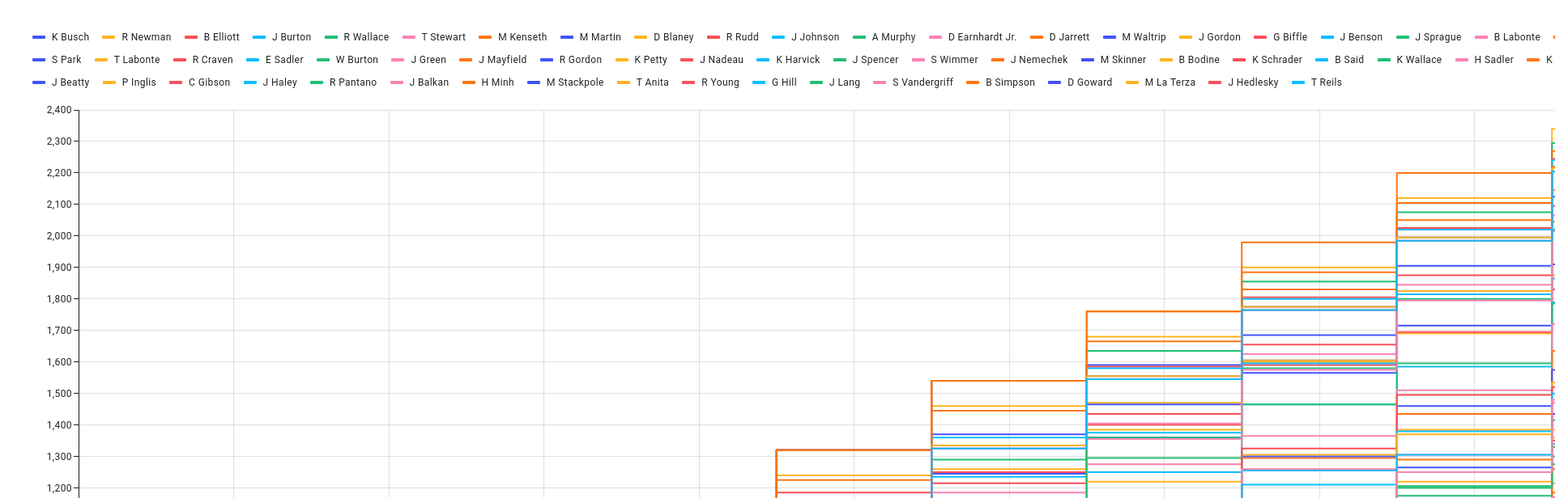
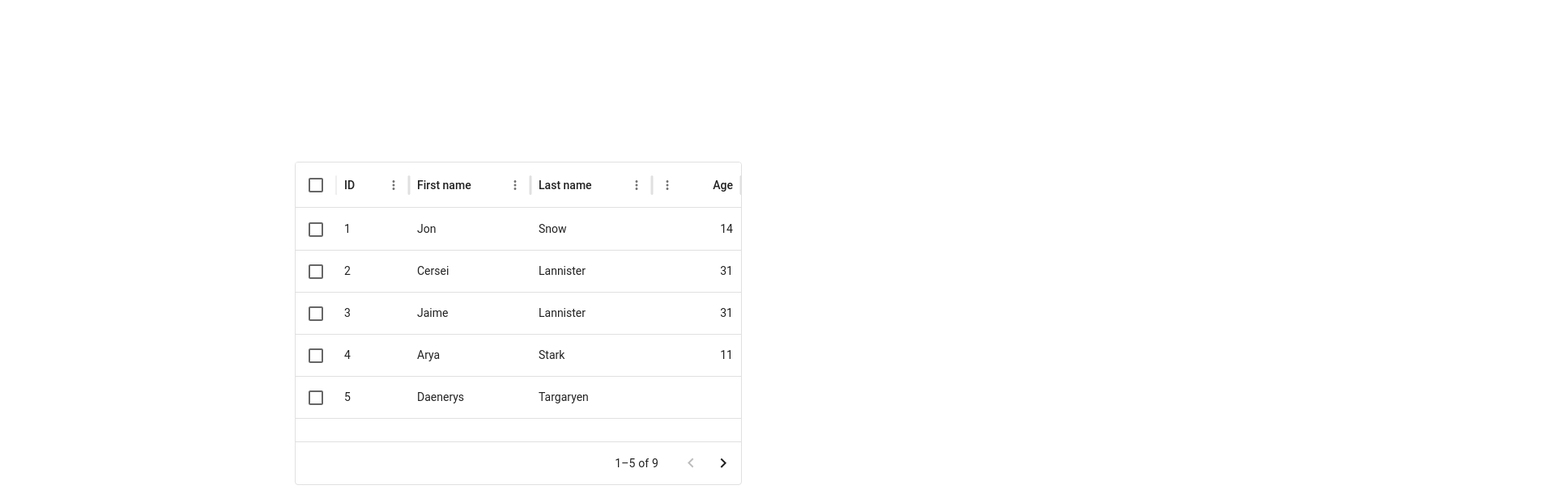
Before and after one commit to AsMurphy-student/nr2003-points-site, a React (Vite) app: page / in a window 1280 px wide. Shown: the top 616 px of the page at 81% size, 1920 px wide, since content can reach past the window. Built offline with nearby package versions, Linux system fonts and the light colour scheme.

Commit message:
Started work on standings chart stuff

```diff
--- a/package.json
+++ b/package.json
@@ -14,6 +14,7 @@
     "@emotion/styled": "^11.14.0",
     "@mui/material": "^7.0.2",
     "@mui/x-charts": "^8.0.0-beta.3",
+    "@mui/x-data-grid": "^8.0.0-beta.3",
     "react": "^19.0.0",
     "react-dom": "^19.0.0"
   },
--- a/src/App.tsx
+++ b/src/App.tsx
@@ -1,10 +1,13 @@
 import { useState } from 'react'
+import * as React from 'react';
 import './App.css'
 import { BarChart, LineChart, LineSeriesType } from '@mui/x-charts'
-import { Container } from '@mui/material'
+import { Box, Container } from '@mui/material'
 
 import { driversData } from './jsonFetchers/rosterData'
 import { Driver } from './interfaces/driver'
+
+import { DataGrid, GridColDef } from '@mui/x-data-grid';
 
 function App() {
   // const [count, setCount] = useState(0);
@@ -38,6 +41,7 @@ function App() {
           else{
             pointsPerRace[p] = 0;
           }
+          continue;
         }
         const pt = (5 * (43 - (driversData[d].finishPositions[p] - 1)));
         if (p > 0) {
@@ -59,9 +63,11 @@ function App() {
 
   let lineArray: LineSeriesType[] = [];
 
-  for (let i=0;i<driversData.length;i++) {
+  const [count, setCount] = useState(driversData.length);
+
+  for (let i=0;i<count;i++) {
     const newSeries: LineSeriesType = {
-      curve: "step",
+      curve: "linear",
       data: driversPointsPerRace[i],
       label: driversNames[i],
       type: 'line',
@@ -129,13 +135,66 @@ function App() {
         Click on the Vite and React logos to learn more
       </p> */}
 
-      <LineChart
+      {/* <LineChart
         xAxis={[{ data: [1, 2, 3, 4, 5, 6, 7, 8, 9, 10, 11], scaleType: "point" }]}
         series={lineArray}
         height={1000}
         width={2000}
         grid={{ vertical: true, horizontal: true }}
       />
+      <button onClick={() => setCount((count) => count - 1)}>
+          count is {count}
+        </button>
+        <button onClick={() => setCount((count) => count + 1)}>
+          count is {count}
+        </button> */}
+
+      <Box sx={{ height: 400, width: '100%' }}>
+        <DataGrid
+          rows={[
+            { id: 1, lastName: 'Snow', firstName: 'Jon', age: 14 },
+            { id: 2, lastName: 'Lannister', firstName: 'Cersei', age: 31 },
+            { id: 3, lastName: 'Lannister', firstName: 'Jaime', age: 31 },
+            { id: 4, lastName: 'Stark', firstName: 'Arya', age: 11 },
+            { id: 5, lastName: 'Targaryen', firstName: 'Daenerys', age: null },
+            { id: 6, lastName: 'Melisandre', firstName: null, age: 150 },
+            { id: 7, lastName: 'Clifford', firstName: 'Ferrara', age: 44 },
+            { id: 8, lastName: 'Frances', firstName: 'Rossini', age: 36 },
+            { id: 9, lastName: 'Roxie', firstName: 'Harvey', age: 65 },
+          ]}
+          columns={[{ field: 'id', headerName: 'ID', width: 90 },
+            {
+              field: 'firstName',
+              headerName: 'First name',
+              width: 150,
+              editable: true,
+            },
+            {
+              field: 'lastName',
+              headerName: 'Last name',
+              width: 150,
+              editable: true,
+            },
+            {
+              field: 'age',
+              headerName: 'Age',
+              type: 'number',
+              width: 110,
+              editable: true,
+            },]}
+          initialState={{
+            pagination: {
+              paginationModel: {
+                pageSize: 5,
+              },
+            },
+          }}
+          pageSizeOptions={[5]}
+          checkboxSelection
+          disableRowSelectionOnClick
+        />
+      </Box>
+
       {/* <BarChart
         series={[
           { data: driversPoints },
```
Also changed, not shown: 1 other file (tests, documents, lock files or other folders).
